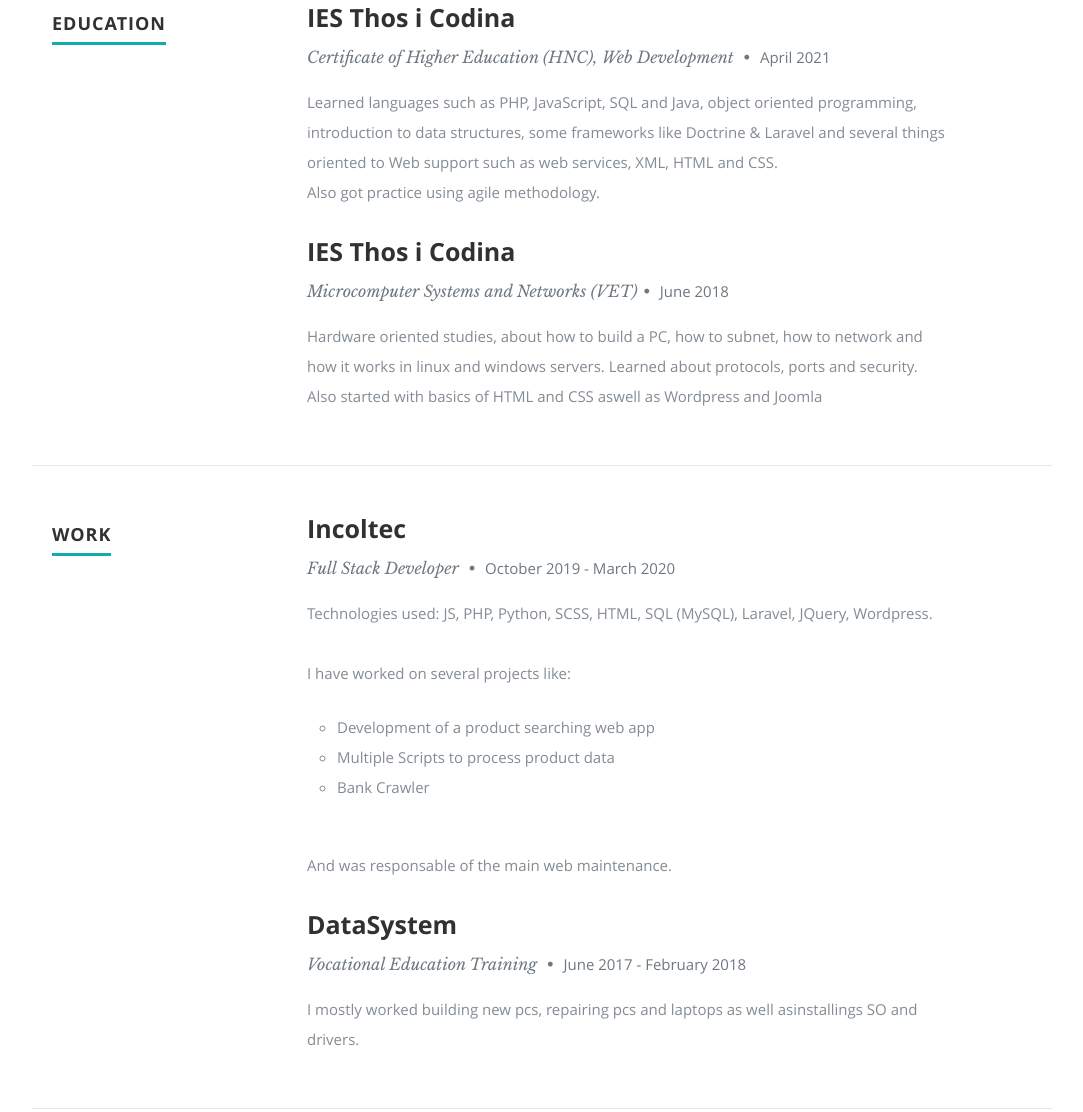
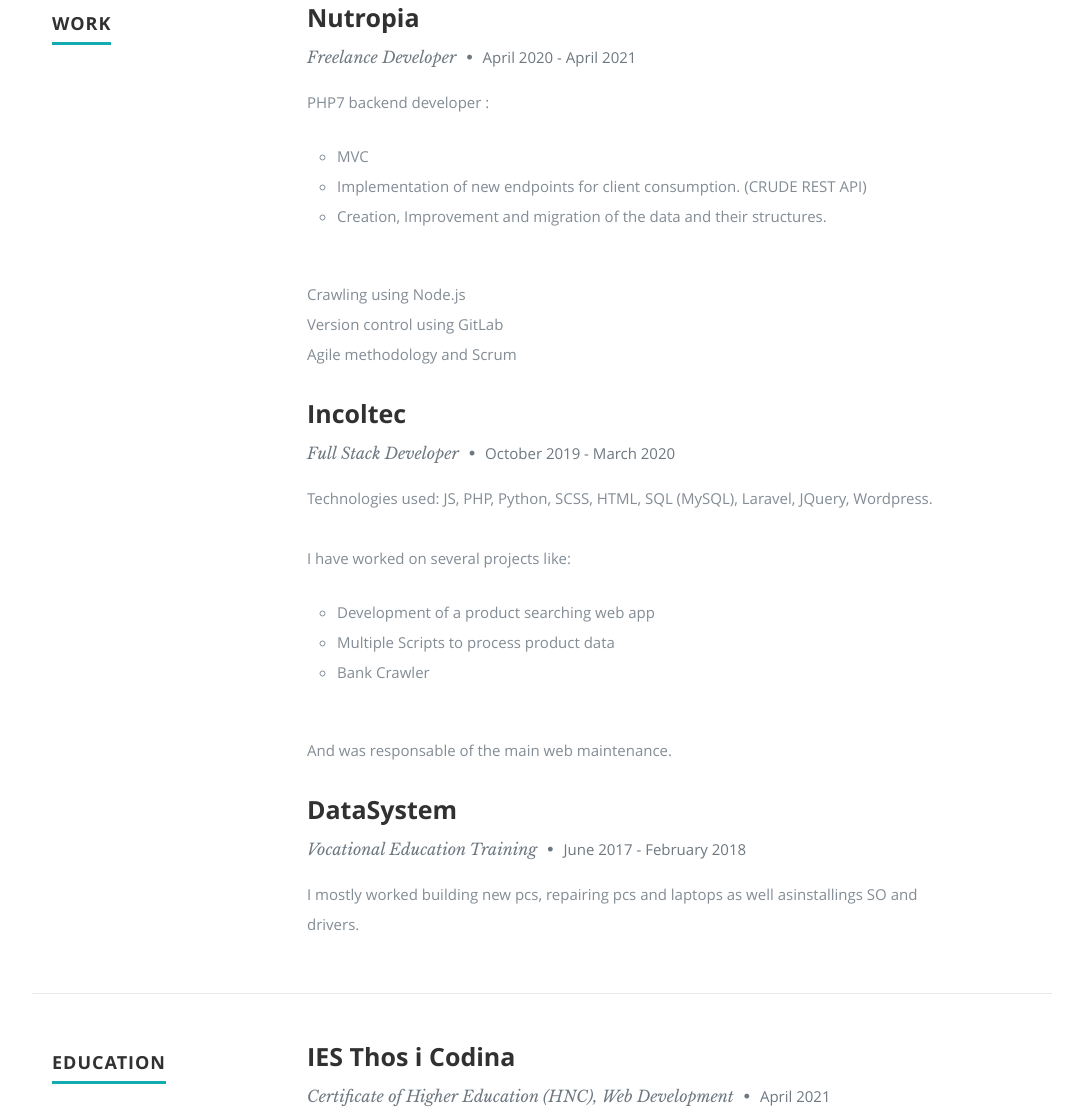
Before and after one commit to crocainfo/crocainfo.github.io, a plain HTML site: page index.html in a window 1280 px wide. Shown: the part 1523-2635 px from the top of the page, without its empty margins (98-1181 px from the left). Drawn offline with nearby package versions, Linux system fonts and the light colour scheme.

Commit message:
update work life

```diff
--- a/index.html
+++ b/index.html
@@ -57,7 +57,7 @@
       <div class="row banner">
          <div class="banner-text">
             <h1 class="responsive-headline">I'm Carles Roca</h1>
-            <h3>I'm a <span>Junior Web Developer</span>, with experience in <span>Crawlers</span> and <span>Scripts</span> hoping to keep spanding his knowledge. </h3>
+            <h3>I'm a <span>Web Developer</span>, with experience in <span>Crawlers</span> and <span>Scripts</span> hoping to keep spanding his knowledge. </h3>
             <hr />
             <ul class="social">
                <li><a href="https://github.com/crocainfo" target="_blank"><i class="fa fa-github"></i></a></li>
@@ -138,6 +138,95 @@
    ================================================== -->
    <section id="resume">
 
+      <!-- Work
+----------------------------------------------- -->
+      <div class="row work">
+
+         <div class="three columns header-col">
+            <h1><span>Work</span></h1>
+         </div>
+
+         <div class="nine columns main-col">
+
+            <div class="row item">
+
+               <div class="twelve columns">
+
+                  <h3>Nutropia </h3>
+                  <p class="info">Freelance Developer <span>&bull;</span> <em class="date">April 2020 - April 2021 </em></p>
+
+                  <p>
+                     PHP7 backend developer :
+                  </p>
+                  <ul style="list-style: circle; padding-left: 2em;">
+                     <li> MVC</li>
+                     <li>Implementation of new endpoints for client consumption. (CRUDE REST API)</li>
+                     <li>Creation, Improvement and migration of the data and their structures.</li>
+                  </ul>
+
+                  <br>
+                  <p>
+                     Crawling using Node.js
+                     <br>
+                     Version control using GitLab
+                     <br>
+                     Agile methodology and Scrum
+
+                  </p>
+
+               </div>
+
+            </div> <!-- item end -->
+
+            <div class="row item">
+
+               <div class="twelve columns">
+
+                  <h3>Incoltec </h3>
+                  <p class="info">Full Stack Developer <span>&bull;</span> <em class="date">October 2019 - March 2020 </em></p>
+
+                  <p>
+                     Technologies used: JS, PHP, Python, SCSS, HTML, SQL (MySQL), Laravel, JQuery, Wordpress.
+                     <br>
+                     <br>
+
+                     I have worked on several projects like:           </p>
+                  <ul style="list-style: circle; padding-left: 2em;">
+                     <li> Development of a product searching web app</li>
+                     <li>Multiple Scripts to process product data</li>
+                     <li>Bank Crawler</li>
+                  </ul>
+
+
+                  <br>
+                  <p>
+                  And was responsable of the main web maintenance.
+                  </p>
+
+               </div>
+
+            </div> <!-- item end -->
+
+            <div class="row item">
+
+               <div class="twelve columns">
+
+                  <h3>DataSystem</h3>
+                  <p class="info">Vocational Education Training <span>&bull;</span> <em class="date">June 2017 - February 2018</em></p>
+
+                  <p>
+                     I mostly worked building new pcs, repairing pcs and laptops as well asinstallings SO and drivers.
+                  </p>
+
+               </div>
+
+            </div> <!-- item end -->
+
+         </div> <!-- main-col end -->
+
+      </div> <!-- End Work -->
+
+
       <!-- Education
       ----------------------------------------------- -->
       <div class="row education">
@@ -185,65 +274,6 @@
          </div> <!-- main-col end -->
 
       </div> <!-- End Education -->
-
-
-      <!-- Work
-      ----------------------------------------------- -->
-      <div class="row work">
-
-         <div class="three columns header-col">
-            <h1><span>Work</span></h1>
-         </div>
-
-         <div class="nine columns main-col">
-
-            <div class="row item">
-
-               <div class="twelve columns">
-
-                  <h3>Incoltec </h3>
-                  <p class="info">Full Stack Developer <span>&bull;</span> <em class="date">October 2019 - March 2020 </em></p>
-
-                  <p>
-                     Technologies used: JS, PHP, Python, SCSS, HTML, SQL (MySQL), Laravel, JQuery, Wordpress.
-                     <br>
-                     <br>
-
-                     I have worked on several projects like:
-                     <ul style="list-style: circle; padding-left: 2em;">
-                     <li> Development of a product searching web app</li>
-                     <li>Multiple Scripts to process product data</li>
-                     <li>Bank Crawler</li>
-                     </ul>
-
-
-                     <br>
-
-                     And was responsable of the main web maintenance.
-                  </p>
-
-               </div>
-
-            </div> <!-- item end -->
-
-            <div class="row item">
-
-               <div class="twelve columns">
-
-                  <h3>DataSystem</h3>
-                  <p class="info">Vocational Education Training <span>&bull;</span> <em class="date">June 2017 - February 2018</em></p>
-
-                  <p>
-                  I mostly worked building new pcs, repairing pcs and laptops as well asinstallings SO and drivers.
-                  </p>
-
-               </div>
-
-            </div> <!-- item end -->
-
-         </div> <!-- main-col end -->
-
-      </div> <!-- End Work -->
 
 
 
```
